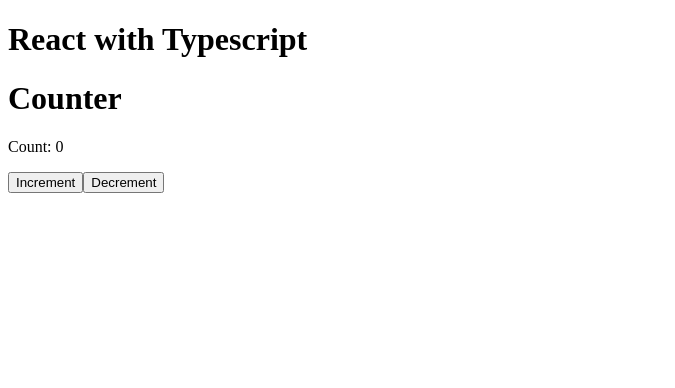
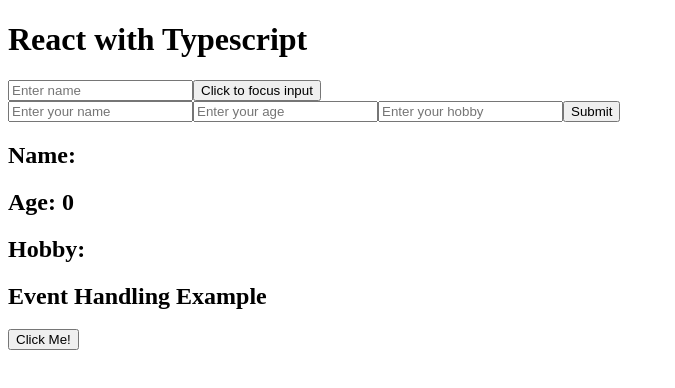
Before and after one commit to NithyaKrishnan08/react-typescript, a React (Vite) app in the folder react-typescript/: page / in a window 1280 px wide. Shown: the top 388 px of the page, without its empty margins (0-675 px from the left). Built offline with nearby package versions, Linux system fonts and the light colour scheme.

Commit message:
useState, useRef, Form, Events

```diff
--- a/react-typescript/src/App.tsx
+++ b/react-typescript/src/App.tsx
@@ -2,13 +2,21 @@
 // import Button from './components/Button'
 // import UserInfo from './components/UserInfo'
 // import AdminInfo from './components/AdminInfo'
-import Counter from './components/Counter'
+// import Counter from './components/Counter'
+// import UserProfile from "./components/UserProfile"
+// import TodoList from "./components/TodoList"
+// import Form from "./components/Form"
+import FocusInput from "./components/FocusInput"
+import ContactForm from "./components/ContactForm"
+import EventHandling from "./components/EventHandling"
 
 function App() {
   return (
     <>
       <h1>React with Typescript</h1>
-      <Counter />
+      <FocusInput />
+      <ContactForm />
+      <EventHandling />
     </>
   )
 }
--- /dev/null
+++ b/react-typescript/src/components/ContactForm.tsx
@@ -0,0 +1,65 @@
+import { FormEvent, useRef, useState } from "react";
+
+interface ContactFormData {
+  name: string;
+  age: number;
+  hobby: string;
+};
+
+const ContactForm = () => {
+  const [submittedData, setSubmittedData] = useState<ContactFormData>({
+    name: '',
+    age: 0,
+    hobby: ''
+  });
+
+  const name = useRef<HTMLInputElement>(null);
+  const age = useRef<HTMLInputElement>(null);
+  const hobby = useRef<HTMLInputElement>(null);
+
+  const handleSubmit = (event : FormEvent<HTMLFormElement>) => {
+    event.preventDefault();
+    const nameValue = name.current!.value;
+    const ageValue = age.current!.value;
+    const hobbyValue = hobby.current!.value;
+
+    setSubmittedData({
+      name: nameValue,
+      age: Number(ageValue),
+      hobby: hobbyValue
+    });
+  };
+
+  return (
+    <form onSubmit={handleSubmit}>
+      <input
+        type="text"
+        placeholder="Enter your name"
+        ref={name}
+      />
+      <input
+        type="number"
+        placeholder="Enter your age"
+        ref={age}
+      />
+      <input
+        type="text"
+        placeholder="Enter your hobby"
+        ref={hobby}
+      />
+      <button
+        type="submit"
+      >
+        Submit
+      </button>
+
+      <section>
+        <h1>Name: {submittedData.name}</h1>
+        <h1>Age: {submittedData.age}</h1>
+        <h1>Hobby: {submittedData.hobby}</h1>
+      </section>
+    </form>
+  );
+};
+
+export default ContactForm;
--- /dev/null
+++ b/react-typescript/src/components/EventHandling.tsx
@@ -0,0 +1,18 @@
+const EventHandling = () => {
+  const handleClick = (e: React.MouseEvent<HTMLButtonElement>) => {
+    console.log("Button clicked!", e.currentTarget);
+  };
+
+  const handleMouseEnter = (e: React.MouseEvent<HTMLDivElement>) => {
+    console.log("Mouse Entered!", e.currentTarget);
+  };
+
+  return (
+    <div onMouseEnter={handleMouseEnter}>
+      <h2>Event Handling Example</h2>
+      <button onClick={handleClick}>Click Me!</button>
+    </div>
+  );
+};
+
+export default EventHandling;
--- /dev/null
+++ b/react-typescript/src/components/FocusInput.tsx
@@ -0,0 +1,22 @@
+import { useRef } from "react";
+
+const FocusInput = () => {
+  const name = useRef<HTMLInputElement>(null);
+
+  const focusInput = () => (
+    name.current?.focus()
+  );
+
+  return (
+    <div>
+      <input
+        type="text"
+        placeholder="Enter name"
+        ref={name}
+      />
+      <button onClick={focusInput}>Click to focus input</button>
+    </div>
+  );
+};
+
+export default FocusInput;
--- /dev/null
+++ b/react-typescript/src/components/Form.tsx
@@ -0,0 +1,65 @@
+import { FormEvent, useRef, useState } from "react";
+
+interface FormData {
+  name: string;
+  email: string;
+  password: string;
+};
+
+const Form = () => {
+  const [submittedData, setSubmittedData] = useState<FormData>({
+    name: '',
+    email: '',
+    password: ''
+  });
+
+  const name = useRef<HTMLInputElement>(null);
+  const email = useRef<HTMLInputElement>(null);
+  const password = useRef<HTMLInputElement>(null);
+
+  const handleSubmit = (event : FormEvent<HTMLFormElement>) => {
+    event.preventDefault();
+    const nameValue = name.current!.value;
+    const emailValue = email.current!.value;
+    const passwordValue = password.current!.value;
+
+    setSubmittedData({
+      name: nameValue,
+      email: emailValue,
+      password: passwordValue
+    });
+  };
+
+  return (
+    <form onSubmit={handleSubmit}>
+      <input
+        type="text"
+        placeholder="Enter your name"
+        ref={name}
+      />
+      <input
+        type="email"
+        placeholder="Enter your email"
+        ref={email}
+      />
+      <input
+        type="password"
+        placeholder="Enter your password"
+        ref={password}
+      />
+      <button
+        type="submit"
+      >
+        Submit
+      </button>
+
+      <section>
+        <h1>Name: {submittedData.name}</h1>
+        <h1>Email: {submittedData.email}</h1>
+        <h1>Password: {submittedData.password}</h1>
+      </section>
+    </form>
+  );
+};
+
+export default Form;
--- /dev/null
+++ b/react-typescript/src/components/TodoList.tsx
@@ -0,0 +1,36 @@
+import { useState } from "react";
+
+interface Todo {
+  id: number;
+  task: string;
+  completed: boolean;
+}
+
+const TodoList = () => {
+  const [todos, setTodos] = useState<Todo[]>([]);
+
+  const addTodo = (task : string) => {
+    const newTodo: Todo = {
+      id: todos.length + 1,
+      task: task,
+      completed: false
+    };
+    setTodos((prevTodos) => [...prevTodos, newTodo]);
+  }
+
+  return (
+    <div>
+      <h2>Todo List</h2>
+      <button onClick={() => addTodo("New Todo")}>Add Todo</button>
+      <ul>
+        {todos.map((todo) => (
+          <li key={todo.id}>
+          {todo.task} {todo.completed ? "Comlepted" : ""}
+        </li>
+        ))}
+      </ul>
+    </div>
+  );
+};
+
+export default TodoList;
--- /dev/null
+++ b/react-typescript/src/components/UserProfile.tsx
@@ -0,0 +1,63 @@
+import { useState } from "react";
+
+interface UserProfile {
+  name: string;
+  age: number;
+  email: string;
+}
+
+const UserProfile = () => {
+  const [profile, setProfile] = useState<UserProfile>({
+    name: "",
+    age: 0,
+    email: ""
+  });
+
+  const updateName = (name: string) => {
+    setProfile((prevProfile) => (
+      {...prevProfile, name}
+    ));
+  }
+
+  const updateAge = (age: string) => {
+    setProfile((prevProfile) => (
+      {...prevProfile, age: Number(age)}
+    ));
+  }
+
+  const updateEmail = (email: string) => {
+    setProfile((prevProfile) => (
+      {...prevProfile, email}
+    ));
+  }
+
+  return (
+    <div>
+      <h2>User Profile</h2>
+      <input
+        type="text"
+        placeholder="Name"
+        value={profile.name}
+        onChange={(e) => updateName(e.target.value)}
+      />
+      <input
+        type="number"
+        placeholder="Age"
+        value={profile.age > 0 ? profile.age : ""}
+        onChange={(e) => updateAge(e.target.value)}
+      />
+      <input
+        type="email"
+        placeholder="Email"
+        value={profile.email}
+        onChange={(e) => updateEmail(e.target.value)}
+      />
+      <h3>Profile Summary:</h3>
+      <p>Name: {profile.name}</p>
+      <p>Age: {profile.age}</p>
+      <p>Email: {profile.email}</p>
+    </div>
+  );
+};
+
+export default UserProfile;
```
